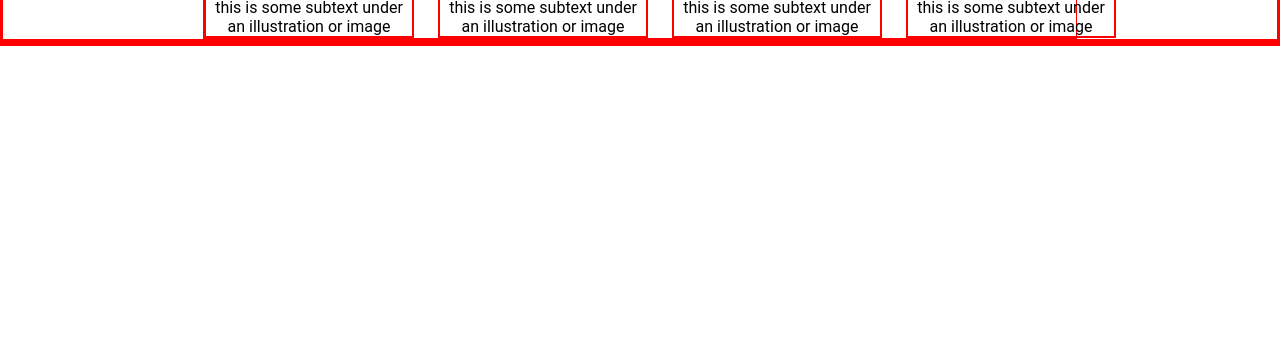
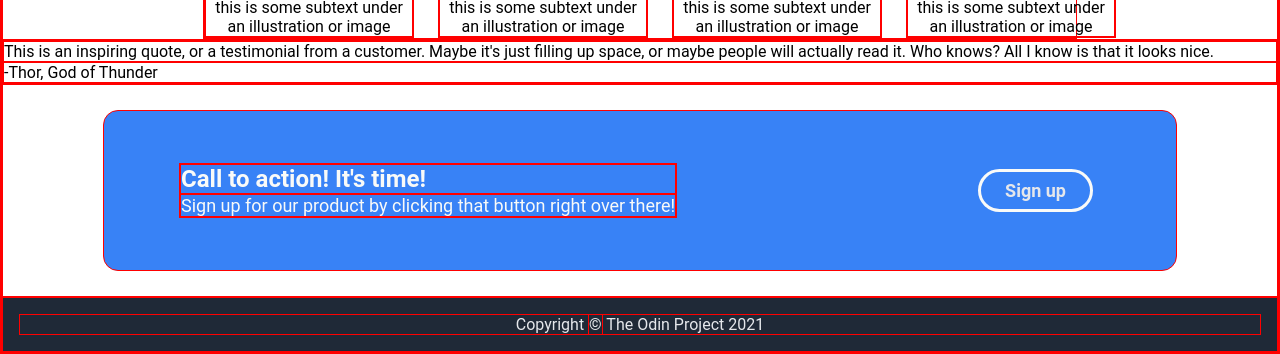
Before and after one commit to mandi628/landing-page-project, a plain HTML site: page index.html in a window 1280 px wide. Shown: the part 810-1164 px from the top of the page. Before the commit the page ends 856 px from the top, so only its background shows below. Drawn offline with Linux system fonts and the light colour scheme.

Commit message:
Update call to action css & footer

```diff
--- a/index.html
+++ b/index.html
@@ -46,11 +46,20 @@
             </div>
         </div>
     </div>
-    <div class="testimonial">
-
+    <div class="quote">
+        <div class="quote-text">This is an inspiring quote, or a testimonial from a customer. Maybe it's just filling up space, or maybe people will actually read it. Who knows? All I know is that it looks nice.</div>
+        <div class="quote-sig">-Thor, God of Thunder</div>
+    </div>
+    <div class="call">
+        <div class="call-card">
+            <div class="call-words">
+            <div class="call-head">Call to action! It's time!</div>
+            <div class="call-text">Sign up for our product by clicking that button right over there!</div></div>
+            <button class="call-button">Sign up</button>
+        </div>
     </div>
     <div class="footer">
-
+        <div class="copyright">Copyright <span>&copy</span> The Odin Project 2021</div>
     </div>
 </body>
 </html>
--- a/style.css
+++ b/style.css
@@ -143,3 +143,43 @@ h1 {
 .text {
     text-align: center;
 }
+
+.footer {
+    background-color: #1F2937;
+    color:#e5e7eb;
+    text-align: center;
+    font-size: 16px;
+    padding: 16px;
+}
+
+.call-card {
+    display:flex;
+    background-color: #3882f6;
+    border-radius: 15px;
+    margin: 0 100px;
+    padding: 50px 75px;
+    justify-content: space-between;
+    align-items: center;
+}
+
+.call {
+    padding: 25px 0;
+}
+
+.call-words {
+    color:#f9faf8;
+}
+
+.call-head {
+    font-size: 24px;
+    font-weight: bolder;
+}
+
+.call-text {
+    font-size: 18px;
+}
+
+.call-button {
+    background-color: #3882f6;
+    border: 3px solid #f9faf8;
+}
```
